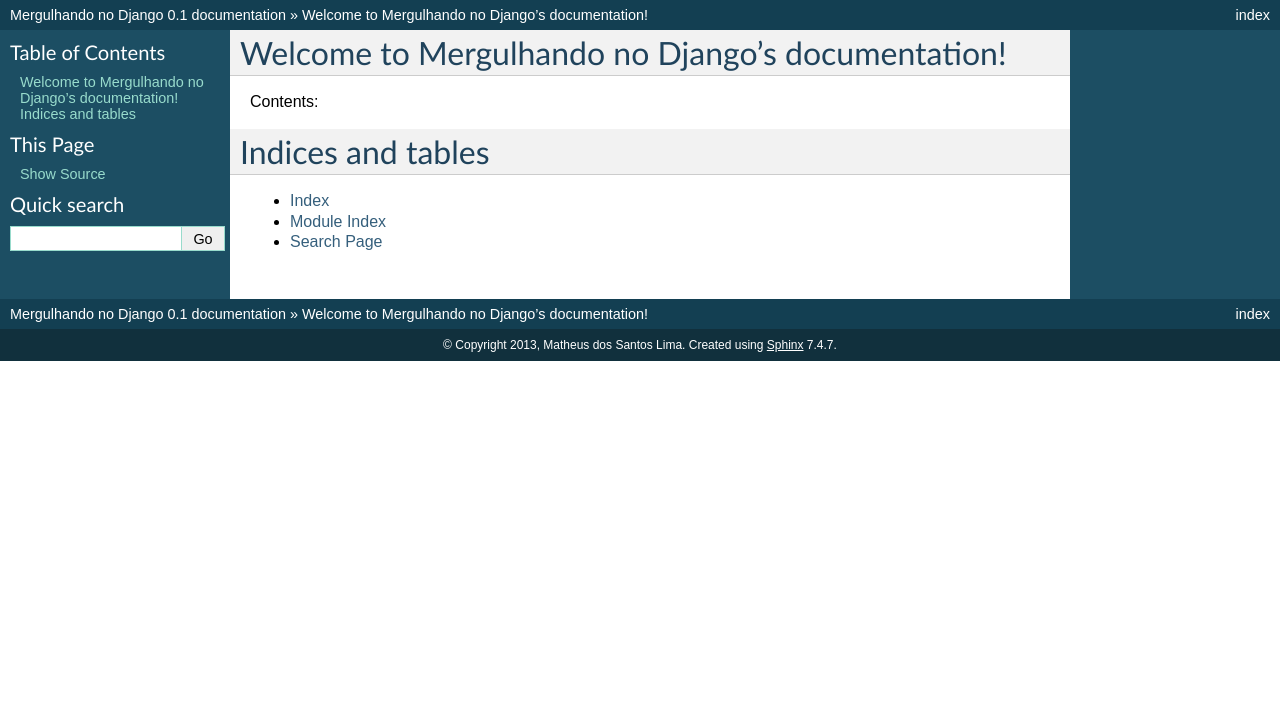
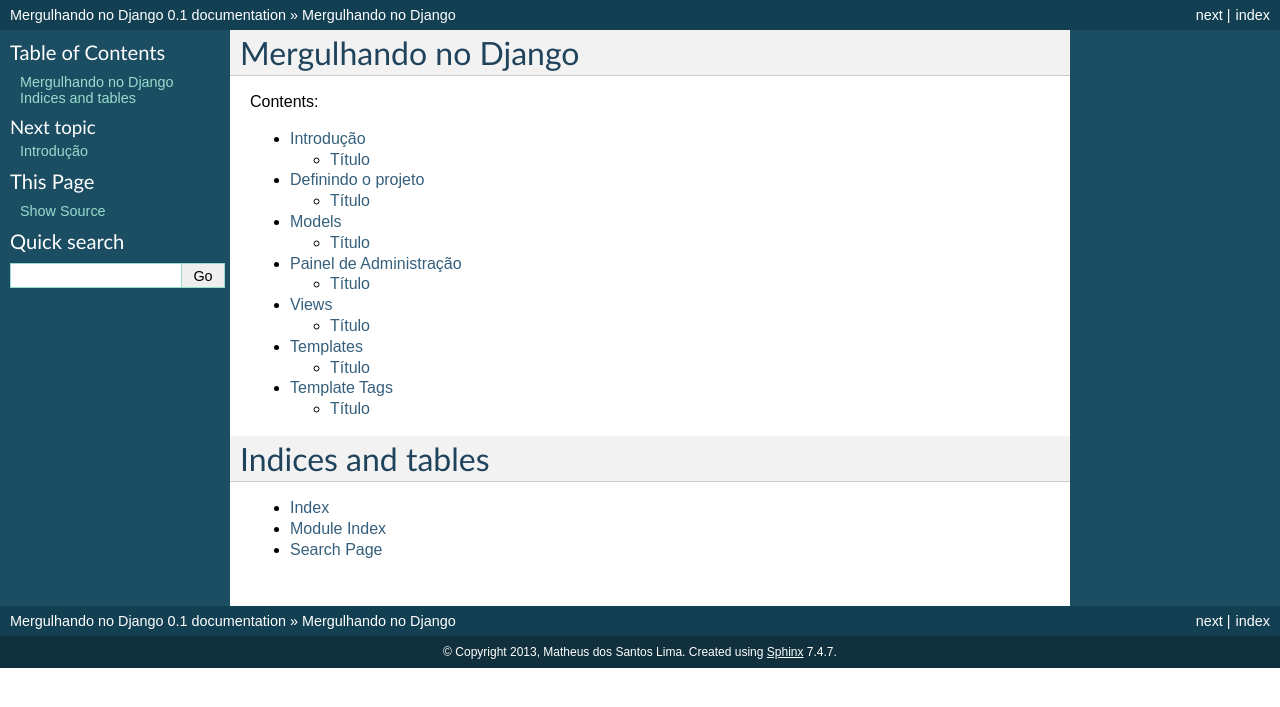
Before and after one commit to matheussl/diving-into-django, a Sphinx documentation site: the page built from source/index.rst, in a window 1280 px wide. Shown: the top 707 px of the page. Built offline with Sphinx 7.4.7, drawn with Linux system fonts in a browser that asks for light colours.

Commit message:
add chapter's initial files

```diff
--- /dev/null
+++ b/source/admin.rst
@@ -0,0 +1,14 @@
+
+.. _admin:
+
+========================
+Painel de Administração
+========================
+
+.. rubric:: Configurando o painel de administração.
+
+
+Título
+=========
+
+conteúdo
--- a/source/conf.py
+++ b/source/conf.py
@@ -48,7 +48,7 @@
 # built documents.
 #
 # The short X.Y version.
-version = '0.1'
+version = '1.0'
 # The full version, including alpha/beta/rc tags.
 release = '0.1'
 
--- a/source/index.rst
+++ b/source/index.rst
@@ -3,13 +3,23 @@
    You can adapt this file completely to your liking, but it should at least
    contain the root `toctree` directive.
 
-Welcome to Mergulhando no Django's documentation!
+Mergulhando no Django
 =================================================
 
 Contents:
 
 .. toctree::
    :maxdepth: 2
+
+   intro.rst
+   project.rst
+   models.rst
+   admin.rst
+   views.rst
+   templates.rst
+   template_tags.rst
+
+
 
 
 
--- /dev/null
+++ b/source/intro.rst
@@ -0,0 +1,14 @@
+
+.. _intro:
+
+=====================
+Introdução
+=====================
+
+.. rubric:: Iniciando com o Django!
+
+
+Título
+=========
+
+conteúdo
```
Also changed, not shown: source/models.rst (added, +14 -0 lines), source/project.rst (added, +14 -0 lines), source/template_tags.rst (added, +14 -0 lines), source/templates.rst (added, +14 -0 lines), source/views.rst (added, +14 -0 lines).
